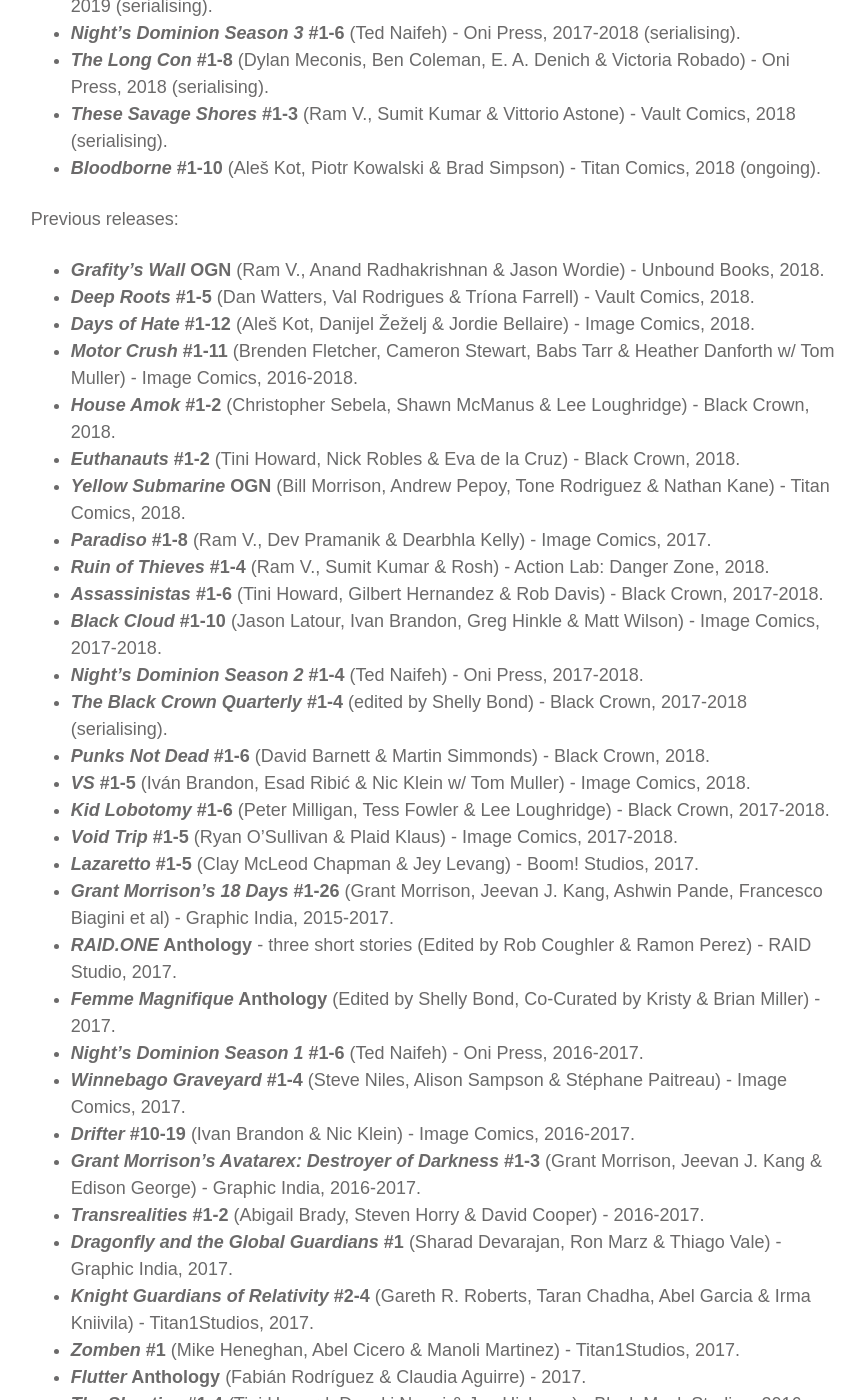
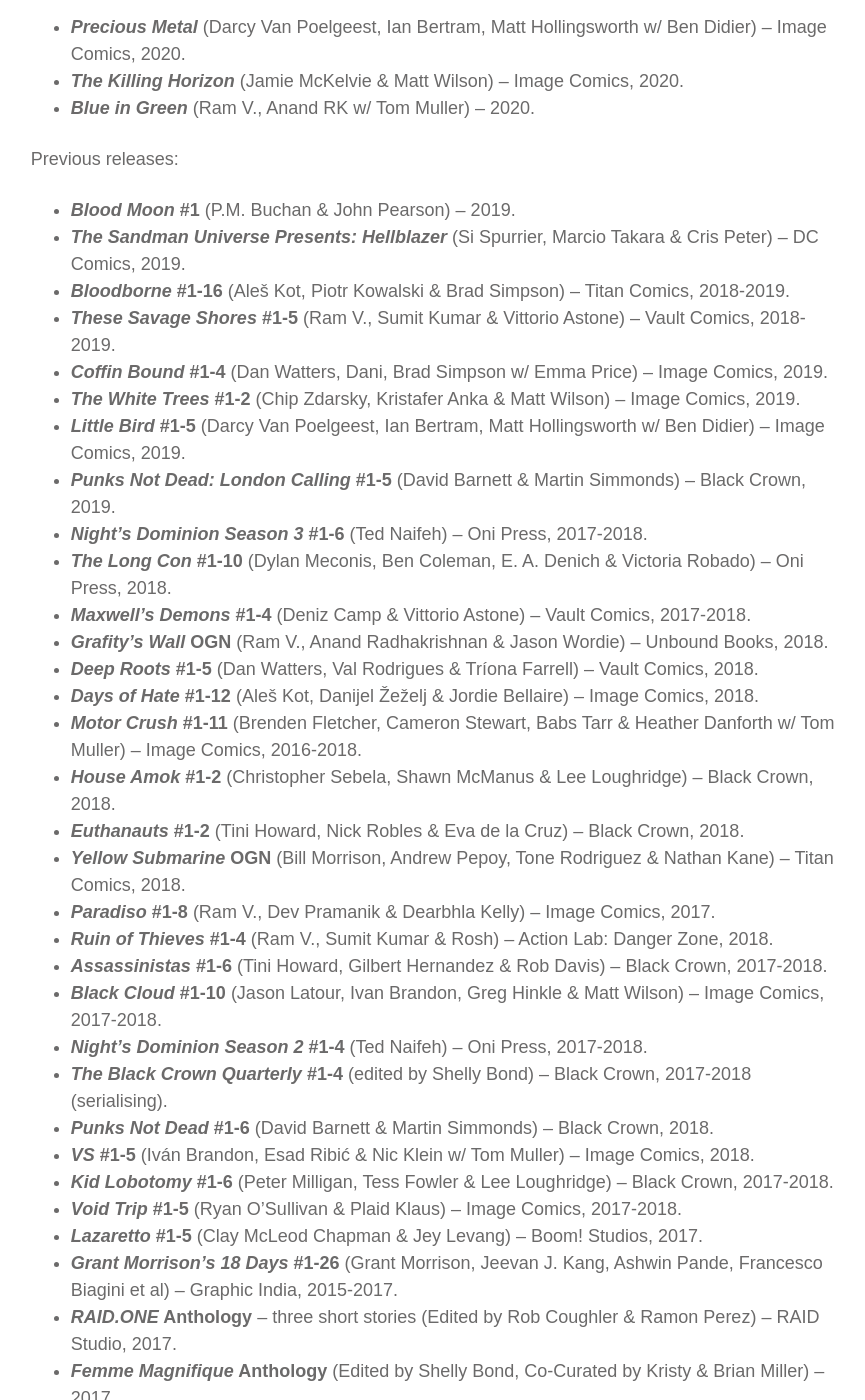
Before and after one commit to adityabidikar/adityabidikar.github.io, a Jekyll site: the page built from _posts/2018-04-07-list-of-credits.md, in a window 1280 px wide and 1400 px high, scrolled down 487 px. Shown: the whole window, without its empty margins (206-1071 px from the left). Built offline with Jekyll 4.4.1, drawn with Linux system fonts in a browser that asks for light colours; nearby versions of some CDN libraries; some web fonts are replaced; some of the changed text lies outside the part shown.

Commit message:
Update 2018-04-07-list-of-credits.md

```diff
--- a/_posts/2018-04-07-list-of-credits.md
+++ b/_posts/2018-04-07-list-of-credits.md
@@ -7,72 +7,84 @@
 ---
 Currently serialising:
 
-- **_Little Bird_ #1** (Darcy van Poelgeest, Ian Bertram &amp; Matt Hollingsworth) - Image Comics, 2019 (serialising).
-- **_Isola_ #1-7** (Brenden Fletcher, Karl Kerschl &amp; MSassyK) - Image Comics, 2018 (ongoing).
-- **_Maxwell’s Demons_ #1-3** (Deniz Camp &amp; Vittorio Astone) - Vault Comics, 2017-2018 (serialising).
-- **_Punks Not Dead: London Calling_ #1-2** (David Barnett &amp; Martin Simmonds) - Black Crown, 2019 (serialising).
-- **_Night’s Dominion Season 3_ #1-6** (Ted Naifeh) - Oni Press, 2017-2018 (serialising).
-- **_The Long Con_ #1-8** (Dylan Meconis, Ben Coleman, E. A. Denich &amp; Victoria Robado) - Oni Press, 2018 (serialising).
-- **_These Savage Shores_ #1-3** (Ram V., Sumit Kumar &amp; Vittorio Astone) - Vault Comics, 2018 (serialising).
-- **_Bloodborne_ #1-10** (Aleš Kot, Piotr Kowalski &amp; Brad Simpson) - Titan Comics, 2018 (ongoing).
+- **_John Constantine: Hellblazer_ #1-2** (Si Spurrier, Aaron Campbell & Jordie Bellaire) – DC Comics, 2019-2020 (ongoing).
+- **_Isola_ #1-9** (Brenden Fletcher, Karl Kerschl & MSassyK) – Image Comics, 2018-2020 (ongoing).
+- **_Afterlift_ #1-3** (Chip Zdarsky & Jason Loorox) – Comixology Originals, 2019-2020.
+
+Upcoming releases:
+
+- **_Precious Metal_** (Darcy Van Poelgeest, Ian Bertram, Matt Hollingsworth w/ Ben Didier) – Image Comics, 2020.
+- **_The Killing Horizon_** (Jamie McKelvie & Matt Wilson) – Image Comics, 2020.
+- **_Blue in Green_** (Ram V., Anand RK w/ Tom Muller) – 2020.
 
 Previous releases:
 
-- **_Grafity’s Wall_ OGN** (Ram V., Anand Radhakrishnan &amp; Jason Wordie) - Unbound Books, 2018.
-- **_Deep Roots_ #1-5** (Dan Watters, Val Rodrigues &amp; Tríona Farrell) - Vault Comics, 2018.
-- **_Days of Hate_ #1-12** (Aleš Kot, Danijel Žeželj &amp; Jordie Bellaire) - Image Comics, 2018.
-- **_Motor Crush_ #1-11** (Brenden Fletcher, Cameron Stewart, Babs Tarr &amp; Heather Danforth w/ Tom Muller) - Image Comics, 2016-2018.
-- **_House Amok_ #1-2** (Christopher Sebela, Shawn McManus &amp; Lee Loughridge) - Black Crown, 2018.
-- **_Euthanauts_ #1-2** (Tini Howard, Nick Robles &amp; Eva de la Cruz) - Black Crown, 2018.
-- **_Yellow Submarine_ OGN** (Bill Morrison, Andrew Pepoy, Tone Rodriguez &amp; Nathan Kane) - Titan Comics, 2018.
-- **_Paradiso_ #1-8** (Ram V., Dev Pramanik &amp; Dearbhla Kelly) - Image Comics, 2017.
-- **_Ruin of Thieves_ #1-4** (Ram V., Sumit Kumar &amp; Rosh) - Action Lab: Danger Zone, 2018.
-- **_Assassinistas_ #1-6** (Tini Howard, Gilbert Hernandez &amp; Rob Davis) - Black Crown, 2017-2018.
-- **_Black Cloud_ #1-10** (Jason Latour, Ivan Brandon, Greg Hinkle &amp; Matt Wilson) - Image Comics, 2017-2018.
-- **_Night’s Dominion Season 2_ #1-4** (Ted Naifeh) - Oni Press, 2017-2018.
-- **_The Black Crown Quarterly_ #1-4** (edited by Shelly Bond) - Black Crown, 2017-2018 (serialising).
-- **_Punks Not Dead_ #1-6** (David Barnett &amp; Martin Simmonds) - Black Crown, 2018.
-- **_VS_ #1-5** (Iván Brandon, Esad Ribić &amp; Nic Klein w/ Tom Muller) - Image Comics, 2018.
-- **_Kid Lobotomy_ #1-6** (Peter Milligan, Tess Fowler &amp; Lee Loughridge) - Black Crown, 2017-2018.
-- **_Void Trip_ #1-5** (Ryan O’Sullivan &amp; Plaid Klaus) - Image Comics, 2017-2018.
-- **_Lazaretto_ #1-5** (Clay McLeod Chapman &amp; Jey Levang) - Boom! Studios, 2017.
-- **_Grant Morrison's 18 Days_ #1-26** (Grant Morrison, Jeevan J. Kang, Ashwin Pande, Francesco Biagini et al) - Graphic India, 2015-2017.
-- **_RAID.ONE_ Anthology** - three short stories (Edited by Rob Coughler &amp; Ramon Perez) - RAID Studio, 2017.
-- **_Femme Magnifique_ Anthology** (Edited by Shelly Bond, Co-Curated by Kristy &amp; Brian Miller) - 2017.
-- **_Night's Dominion Season 1_ #1-6** (Ted Naifeh) - Oni Press, 2016-2017.
-- **_Winnebago Graveyard_ #1-4** (Steve Niles, Alison Sampson &amp; Stéphane Paitreau) - Image Comics, 2017.
-- **_Drifter_ #10-19** (Ivan Brandon &amp; Nic Klein) - Image Comics, 2016-2017.
-- **_Grant Morrison's Avatarex: Destroyer of Darkness_ #1-3** (Grant Morrison, Jeevan J. Kang &amp; Edison George) - Graphic India, 2016-2017.
-- **_Transrealities_ #1-2** (Abigail Brady, Steven Horry &amp; David Cooper) - 2016-2017.
-- **_Dragonfly and the Global Guardians_ #1** (Sharad Devarajan, Ron Marz &amp; Thiago Vale) - Graphic India, 2017.
-- **_Knight Guardians of Relativity_ #2-4** (Gareth R. Roberts, Taran Chadha, Abel Garcia &amp; Irma Kniivila) - Titan1Studios, 2017.
-- **_Zomben_ #1** (Mike Heneghan, Abel Cicero &amp; Manoli Martinez) - Titan1Studios, 2017.
-- **_Flutter_ Anthology** (Fabián Rodríguez &amp; Claudia Aguirre) - 2017.
-- **_The Skeptics_ #1-4** (Tini Howard, Devaki Neogi &amp; Jen Hickman) - Black Mask Studios, 2016-2017.
-- **_Devi: Rebirth_ #2-5** - backups only (Ashwin Pande, Sumit Kumar &amp; S. Sundarakannan) - Graphic India, 2016.
-- **_Stan Lee's Chakra the Invincible_ Holiday Special** (Ashwin Pande, Jeevan J. Kang, Thiago Vale et al) - Graphic India, 2016.
-- **_Also Known As_ OGN** (Tony Lee, Christopher Jones &amp; Charlie Kirchoff) - Boxfly Media/Arcana Studios, 2016.
-- **_Stan Lee's Chakra: Rise of Infinitus_ #1-6** (Stan Lee, Ashwin Pande, Jeevan J. Kang et al) - Graphic India, 2016.
-- **_Black Mumba_ OGN** (Ram V., Rosh, Devmalya Pramanik &amp; Kishore Mohan) - 2016.
-- **_The Mighty Yeti_ One-Shot** (Arjun Gaind &amp; Saumin Patel) - Graphic India, 2016.
-- **_Shikari Force: Hunters_ #1-4** (Sarwat Chadda &amp; Arjuna Susini) - Graphic India, 2016.
-- **_Stan Lee's Chakra the Invincible_ #1-10** (Stan Lee, Sharad Devarajan, Ashwin Pande, Jeevan J. Kang et al) - Graphic India, 2015-2016.
-- **_Grant Morrison's Avatarex: Destroyer of Darkness_ FCBD Edition** (Grant Morrison &amp; Jeevan J. Kang) - Graphic India, 2016.
-- **_Reincarnation Man_ #1-4** (Arjun Gaind, Edison George &amp; S. Sundarakannan) - Graphic India, 2016.
-- **_Empire of Blood_ #1-4** (Arjun Gaind &amp; Enrique Alcatena) - Graphic India, 2015-2016.
-- **_Coming of Rage_ #1-5** (Wes Craven, Steve Niles, Francesco Biagini et al) - Liquid Comics, 2015-2016.
-- **_Marked_ OGN** (James Manos, Jr., Stuart Moore &amp; Ronilson Freire) - Liquid Comics, 2015.
-- **_The Sadhu: Birth of the Warrior_ #1-6** (Sharad Devarajan, Gotham Chopra, Chuck Dixon et al) - Graphic India, 2015.
-- **_Mistry P.I._ #1-5** (Ashwin Pande &amp; Arjuna Susini) - Graphic India, 2015.
-- **_Stan Lee's Chakra the Invincible_ Halloween ComicFest Special** (Stan Lee, Ashwin Pande, Jeevan J. Kang et al) - Graphic India, 2015.
-- **_Shadow Tiger_ #1-4** (Sharad Devarajan, Chuck Dixon, Graham Nolan &amp; S. Sundarakannan) - Graphic India, 2015.
-- **_Virulents_ One-Shot** (Shamik Dasgupta, Dean Ruben Hyrapiet &amp; Parag R. Godse) - Graphic India, 2015.
-- **_Sholay: Gabbar_ OGN** (Saurav Mohapatra, Ronilson Freire &amp; S. Sundarakannan) - Graphic India, 2013.
-- **_Sholay: The Graphic Novel_ OGN** (Ashwin Pande, Edison George &amp; S. Sundarakannan) - Graphic India, 2013.
-- **_Krrish: Menace of the Monkey Men_ One-Shot** (Tom DeFalco, Ron Frenz, Sal Buscema &amp; S. Sundarakannan) - Graphic India, 2013.
-- **_MacGyver: The Fugitive Gauntlet_ #1-5** (Lee Zlotoff, Tony Lee, Will Sliney et al) - Image Comics, 2012.
-- **_The Demon Book_** (Jasraman Grewal, Federico Zumel &amp; Neeraj Menon) - Hyderabad Graphic Novel Project, 2012.
-- **_Zahir_** (Jasraman Grewal, Federico Zumel &amp; Neeraj Menon) - Hyderabad Graphic Novel Project, 2011.
-- **_All-Nighter_ #1-5** (David Hahn) - Image Comics, 2011.
-- **_AutoPilot_** (Kishore Mohan, Sinu Chandrasenan &amp; Roshan Kurichyanil) - DragonMill Media, 2011.
-- **_Northern Song_ #1-6** (Vijayendra Mohanty, Vivek Goel et al) - Level 10 Comics, 2010-2011.
+- **_Blood Moon_ #1** (P.M. Buchan & John Pearson) – 2019.
+- **_The Sandman Universe Presents: Hellblazer_** (Si Spurrier, Marcio Takara & Cris Peter) – DC Comics, 2019.
+- **_Bloodborne_ #1-16** (Aleš Kot, Piotr Kowalski & Brad Simpson) – Titan Comics, 2018-2019.
+- **_These Savage Shores_ #1-5** (Ram V., Sumit Kumar & Vittorio Astone) – Vault Comics, 2018-2019.
+- **_Coffin Bound_ #1-4** (Dan Watters, Dani, Brad Simpson w/ Emma Price) – Image Comics, 2019.
+- **_The White Trees_ #1-2** (Chip Zdarsky, Kristafer Anka & Matt Wilson) – Image Comics, 2019.
+- **_Little Bird_ #1-5** (Darcy Van Poelgeest, Ian Bertram, Matt Hollingsworth w/ Ben Didier) – Image Comics, 2019.
+- **_Punks Not Dead: London Calling_ #1-5** (David Barnett & Martin Simmonds) – Black Crown, 2019.
+- **_Night’s Dominion Season 3_ #1-6** (Ted Naifeh) – Oni Press, 2017-2018.
+- **_The Long Con_ #1-10** (Dylan Meconis, Ben Coleman, E. A. Denich & Victoria Robado) – Oni Press, 2018.
+- **_Maxwell’s Demons_ #1-4** (Deniz Camp & Vittorio Astone) – Vault Comics, 2017-2018.
+- **_Grafity’s Wall_ OGN** (Ram V., Anand Radhakrishnan & Jason Wordie) – Unbound Books, 2018.
+- **_Deep Roots_ #1-5** (Dan Watters, Val Rodrigues & Tríona Farrell) – Vault Comics, 2018.
+- **_Days of Hate_ #1-12** (Aleš Kot, Danijel Žeželj & Jordie Bellaire) – Image Comics, 2018.
+- **_Motor Crush_ #1-11** (Brenden Fletcher, Cameron Stewart, Babs Tarr & Heather Danforth w/ Tom Muller) – Image Comics, 2016-2018.
+- **_House Amok_ #1-2** (Christopher Sebela, Shawn McManus & Lee Loughridge) – Black Crown, 2018.
+- **_Euthanauts_ #1-2** (Tini Howard, Nick Robles & Eva de la Cruz) – Black Crown, 2018.
+- **_Yellow Submarine_ OGN** (Bill Morrison, Andrew Pepoy, Tone Rodriguez & Nathan Kane) – Titan Comics, 2018.
+- **_Paradiso_ #1-8** (Ram V., Dev Pramanik & Dearbhla Kelly) – Image Comics, 2017.
+- **_Ruin of Thieves_ #1-4** (Ram V., Sumit Kumar & Rosh) – Action Lab: Danger Zone, 2018.
+- **_Assassinistas_ #1-6** (Tini Howard, Gilbert Hernandez & Rob Davis) – Black Crown, 2017-2018.
+- **_Black Cloud_ #1-10** (Jason Latour, Ivan Brandon, Greg Hinkle & Matt Wilson) – Image Comics, 2017-2018.
+- **_Night’s Dominion Season 2_ #1-4** (Ted Naifeh) – Oni Press, 2017-2018.
+- **_The Black Crown Quarterly_ #1-4** (edited by Shelly Bond) – Black Crown, 2017-2018 (serialising).
+- **_Punks Not Dead_ #1-6** (David Barnett & Martin Simmonds) – Black Crown, 2018.
+- **_VS_ #1-5** (Iván Brandon, Esad Ribić & Nic Klein w/ Tom Muller) – Image Comics, 2018.
+- **_Kid Lobotomy_ #1-6** (Peter Milligan, Tess Fowler & Lee Loughridge) – Black Crown, 2017-2018.
+- **_Void Trip_ #1-5** (Ryan O’Sullivan & Plaid Klaus) – Image Comics, 2017-2018.
+- **_Lazaretto_ #1-5** (Clay McLeod Chapman & Jey Levang) – Boom! Studios, 2017.
+- **_Grant Morrison's 18 Days_ #1-26** (Grant Morrison, Jeevan J. Kang, Ashwin Pande, Francesco Biagini et al) – Graphic India, 2015-2017.
+- **_RAID.ONE_ Anthology** – three short stories (Edited by Rob Coughler & Ramon Perez) – RAID Studio, 2017.
+- **_Femme Magnifique_ Anthology** (Edited by Shelly Bond, Co-Curated by Kristy & Brian Miller) – 2017.
+- **_Night's Dominion Season 1_ #1-6** (Ted Naifeh) – Oni Press, 2016-2017.
+- **_Winnebago Graveyard_ #1-4** (Steve Niles, Alison Sampson & Stéphane Paitreau) – Image Comics, 2017.
+- **_Drifter_ #10-19** (Ivan Brandon & Nic Klein) – Image Comics, 2016-2017.
+- **_Grant Morrison's Avatarex: Destroyer of Darkness_ #1-3** (Grant Morrison, Jeevan J. Kang & Edison George) – Graphic India, 2016-2017.
+- **_Transrealities_ #1-2** (Abigail Brady, Steven Horry & David Cooper) – 2016-2017.
+- **_Dragonfly and the Global Guardians_ #1** (Sharad Devarajan, Ron Marz & Thiago Vale) – Graphic India, 2017.
+- **_Knight Guardians of Relativity_ #2-4** (Gareth R. Roberts, Taran Chadha, Abel Garcia & Irma Kniivila) – Titan1Studios, 2017.
+- **_Zomben_ #1** (Mike Heneghan, Abel Cicero & Manoli Martinez) – Titan1Studios, 2017.
+- **_Flutter_ Anthology** (Fabián Rodríguez & Claudia Aguirre) – 2017.
+- **_The Skeptics_ #1-4** (Tini Howard, Devaki Neogi & Jen Hickman) – Black Mask Studios, 2016-2017.
+- **_Devi: Rebirth_ #2-5** – backups only (Ashwin Pande, Sumit Kumar & S. Sundarakannan) – Graphic India, 2016.
+- **_Stan Lee's Chakra the Invincible_ Holiday Special** (Ashwin Pande, Jeevan J. Kang, Thiago Vale et al) – Graphic India, 2016.
+- **_Also Known As_ OGN** (Tony Lee, Christopher Jones & Charlie Kirchoff) – Boxfly Media/Arcana Studios, 2016.
+- **_Stan Lee's Chakra: Rise of Infinitus_ #1-6** (Stan Lee, Ashwin Pande, Jeevan J. Kang et al) – Graphic India, 2016.
+- **_Black Mumba_ OGN** (Ram V., Rosh, Devmalya Pramanik & Kishore Mohan) – 2016.
+- **_The Mighty Yeti_ One-Shot** (Arjun Gaind & Saumin Patel) – Graphic India, 2016.
+- **_Shikari Force: Hunters_ #1-4** (Sarwat Chadda & Arjuna Susini) – Graphic India, 2016.
+- **_Stan Lee's Chakra the Invincible_ #1-10** (Stan Lee, Sharad Devarajan, Ashwin Pande, Jeevan J. Kang et al) – Graphic India, 2015-2016.
+- **_Grant Morrison's Avatarex: Destroyer of Darkness_ FCBD Edition** (Grant Morrison & Jeevan J. Kang) – Graphic India, 2016.
+- **_Reincarnation Man_ #1-4** (Arjun Gaind, Edison George & S. Sundarakannan) – Graphic India, 2016.
+- **_Empire of Blood_ #1-4** (Arjun Gaind & Enrique Alcatena) – Graphic India, 2015-2016.
+- **_Coming of Rage_ #1-5** (Wes Craven, Steve Niles, Francesco Biagini et al) – Liquid Comics, 2015-2016.
+- **_Marked_ OGN** (James Manos, Jr., Stuart Moore & Ronilson Freire) – Liquid Comics, 2015.
+- **_The Sadhu: Birth of the Warrior_ #1-6** (Sharad Devarajan, Gotham Chopra, Chuck Dixon et al) – Graphic India, 2015.
+- **_Mistry P.I._ #1-5** (Ashwin Pande & Arjuna Susini) – Graphic India, 2015.
+- **_Stan Lee's Chakra the Invincible_ Halloween ComicFest Special** (Stan Lee, Ashwin Pande, Jeevan J. Kang et al) – Graphic India, 2015.
+- **_Shadow Tiger_ #1-4** (Sharad Devarajan, Chuck Dixon, Graham Nolan & S. Sundarakannan) – Graphic India, 2015.
+- **_Virulents_ One-Shot** (Shamik Dasgupta, Dean Ruben Hyrapiet & Parag R. Godse) – Graphic India, 2015.
+- **_Sholay: Gabbar_ OGN** (Saurav Mohapatra, Ronilson Freire & S. Sundarakannan) – Graphic India, 2013.
+- **_Sholay: The Graphic Novel_ OGN** (Ashwin Pande, Edison George & S. Sundarakannan) – Graphic India, 2013.
+- **_Krrish: Menace of the Monkey Men_ One-Shot** (Tom DeFalco, Ron Frenz, Sal Buscema & S. Sundarakannan) – Graphic India, 2013.
+- **_MacGyver: The Fugitive Gauntlet_ #1-5** (Lee Zlotoff, Tony Lee, Will Sliney et al) – Image Comics, 2012.
+- **_The Demon Book_** (Jasraman Grewal, Federico Zumel & Neeraj Menon) – Hyderabad Graphic Novel Project, 2012.
+- **_Zahir_** (Jasraman Grewal, Federico Zumel & Neeraj Menon) – Hyderabad Graphic Novel Project, 2011.
+- **_All-Nighter_ #1-5** (David Hahn) – Image Comics, 2011.
+- **_AutoPilot_** (Kishore Mohan, Sinu Chandrasenan & Roshan Kurichyanil) – DragonMill Media, 2011.
+- **_Northern Song_ #1-6** (Vijayendra Mohanty, Vivek Goel et al) – Level 10 Comics, 2010-2011.
```
